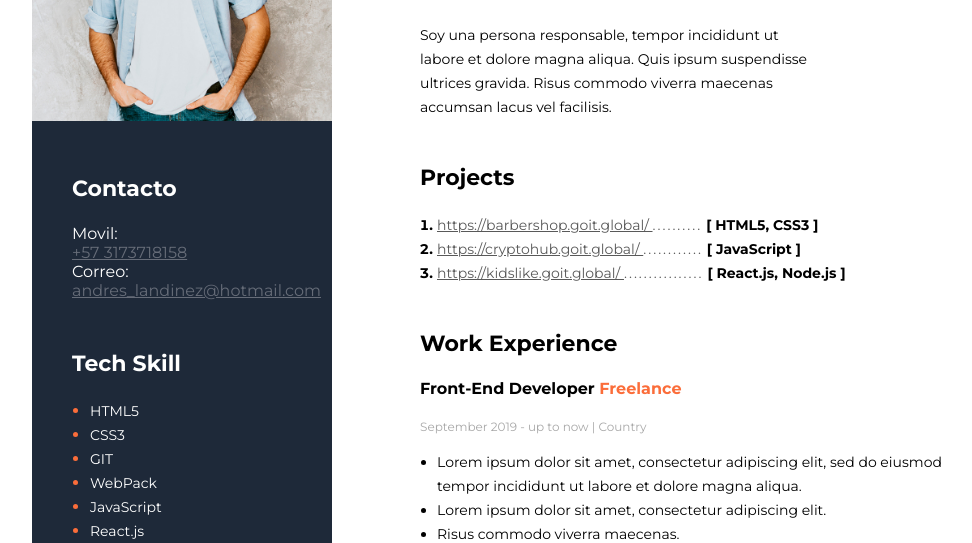
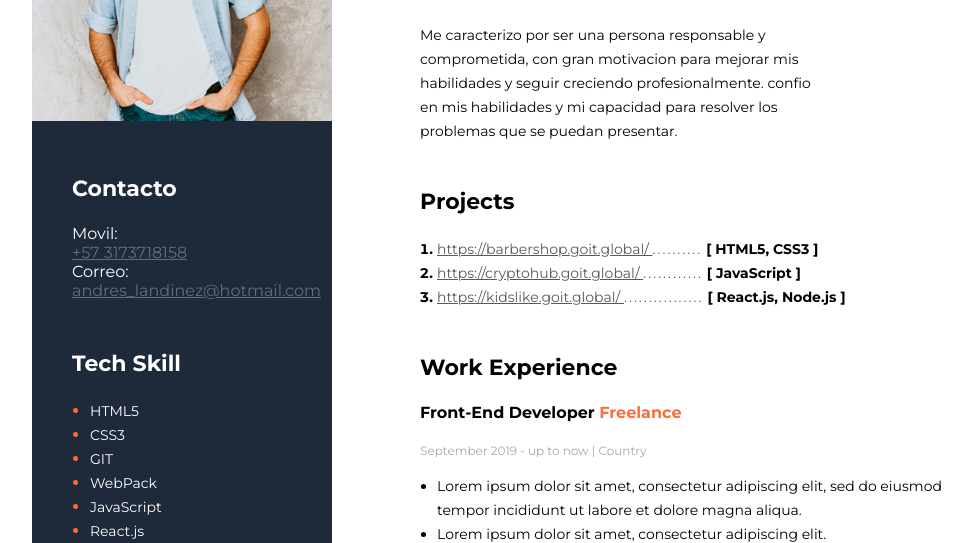
Before and after one commit to AndresLandinez/CV, a plain HTML site: page index.html in a window 1280 px wide. Shown: the part 246-789 px from the top of the page, without its empty margins (207-1179 px from the left). Drawn offline with Linux system fonts and the light colour scheme.

Commit message:
Se agrego una descripción

```diff
--- a/index.html
+++ b/index.html
@@ -17,7 +17,7 @@
             <div class="descripcion">
                 <h2 class="backend">BackEnd Developer</h2>
                 <h1 class="name">Andres Landinez</h1>
-                <p class="letras-descripcion">Soy una persona responsable, tempor incididunt ut labore et dolore magna aliqua. Quis ipsum suspendisse ultrices gravida. Risus commodo viverra maecenas accumsan lacus vel facilisis.</p>
+                <p class="letras-descripcion">Me caracterizo por ser una persona responsable y comprometida, con gran motivacion para mejorar mis habilidades y seguir creciendo profesionalmente. confio en mis habilidades y mi capacidad para resolver los problemas que se puedan presentar. </p>
             </div>
             <!--Proyectos-->
             <div class="proyectos">
```
